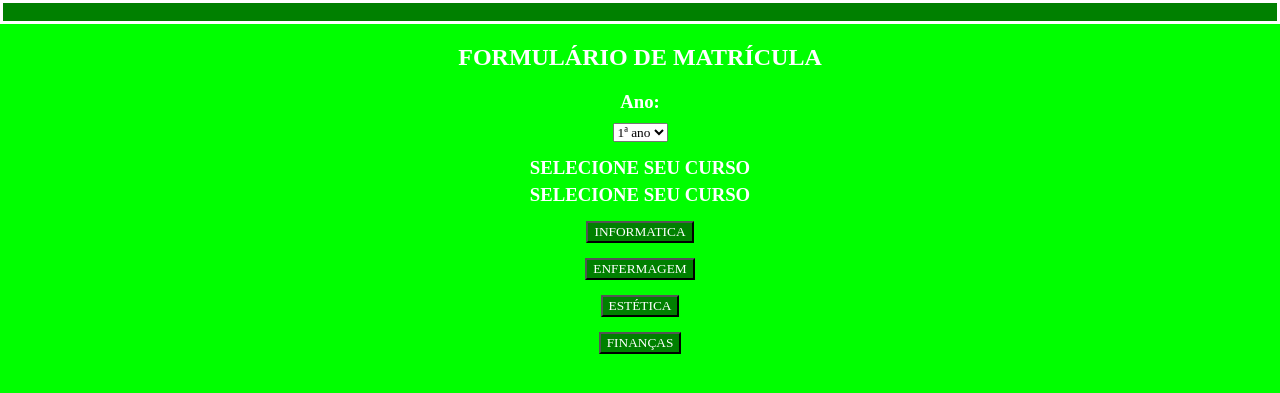
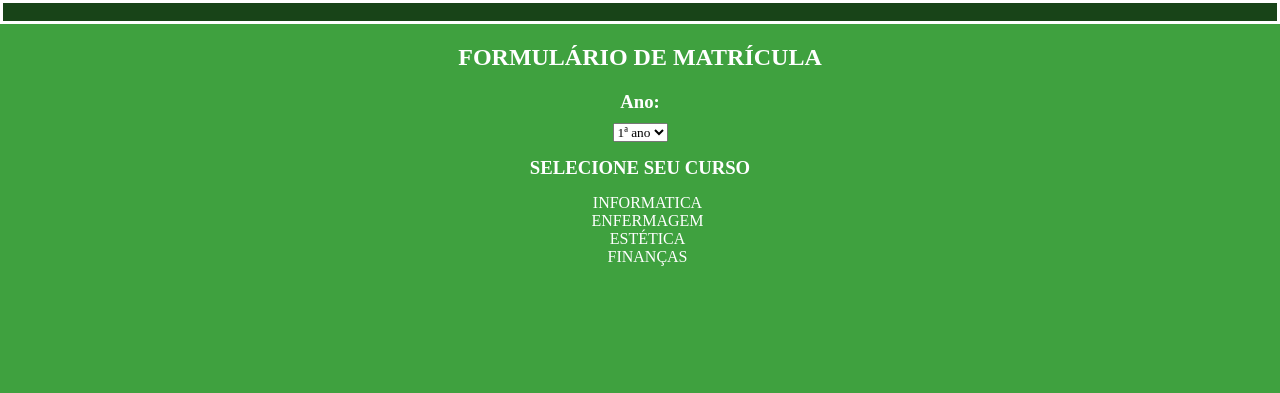
Before and after one commit to naimadicaro123/Educa-Tech, a PHP site: page /index1.html in a window 1280 px wide. Shown: the top 393 px of the page. Run offline with PHP 8.4, Linux system fonts and the light colour scheme.

Commit message:
commit
murilo fez atualizsações

```diff
--- a/index1.html
+++ b/index1.html
@@ -1,5 +1,5 @@
 <!DOCTYPE html>
-<html lang="en">
+<html lang="pt-br">
 <head>
     <meta charset="UTF-8">
     <meta name="viewport" content="width=device-width, initial-scale=1.0">
@@ -22,15 +22,18 @@
             <option>2ª ano</option>
             <option>3ª ano</option>
         </select>
-        <h3>SELECIONE SEU CURSO</h3>
     </center>
+    <center>
         <div class="selecione"></div>
         <h3 class="sela">SELECIONE SEU CURSO</h3>
+    </center>
         <center>
-        <button>INFORMATICA</button>
-        <button>ENFERMAGEM</button>
-        <button>ESTÉTICA</button>
-        <button>FINANÇAS</button>
+    <ul>
+        <li><a href="informática.html">INFORMATICA</a>
+        <li><a href="">ENFERMAGEM</a>
+        <li><a href="">ESTÉTICA</a>
+        <li><a href="">FINANÇAS</a>
+    </ul>
     </center>
     </div>
 </main>
--- a/style1.css
+++ b/style1.css
@@ -4,10 +4,15 @@
 color: white;
 }
 header{
-    background-color: green;
+    background-color: rgb(24, 68, 24);
     margin-bottom:  20px;
     border-style: solid;
 }
+
+body{
+    background-color: #3fa13f;
+}
+
 h2{
     margin-bottom: 20px;
     text-align: center;
@@ -46,6 +51,13 @@ button{
     position: absolute;
     top
 }
-body{
-    background-color: #00FF00;
+
+li{
+    list-style: none;
+    text-decoration: none;
+    padding-right:25px ;
 }
+a{
+    text-align: center;
+    text-decoration: none;
+}
```
Also changed, not shown: index.html (deleted, +0 -28 lines), infor.css (added, +14 -0 lines), informática.html (added, +17 -0 lines).
